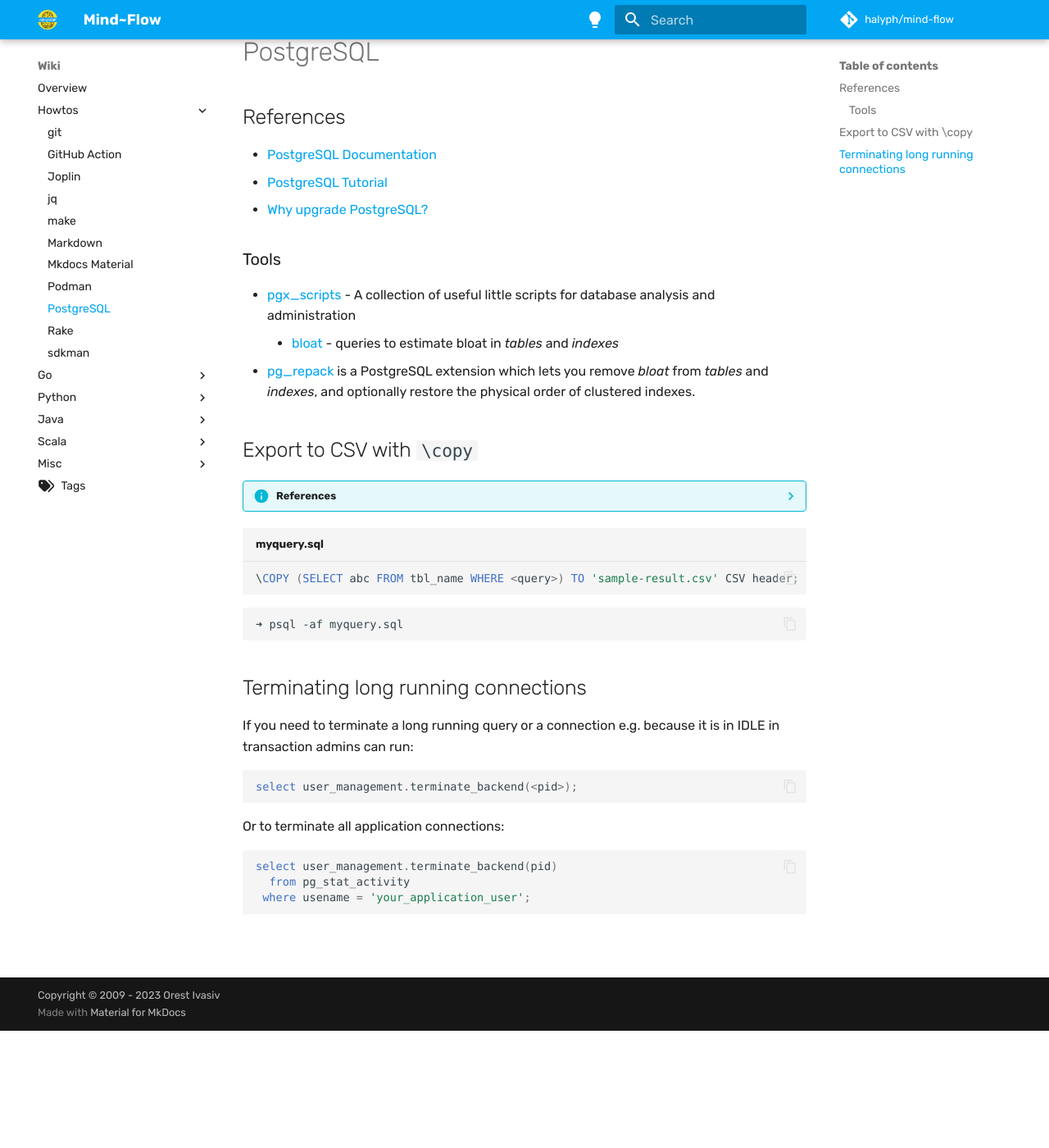
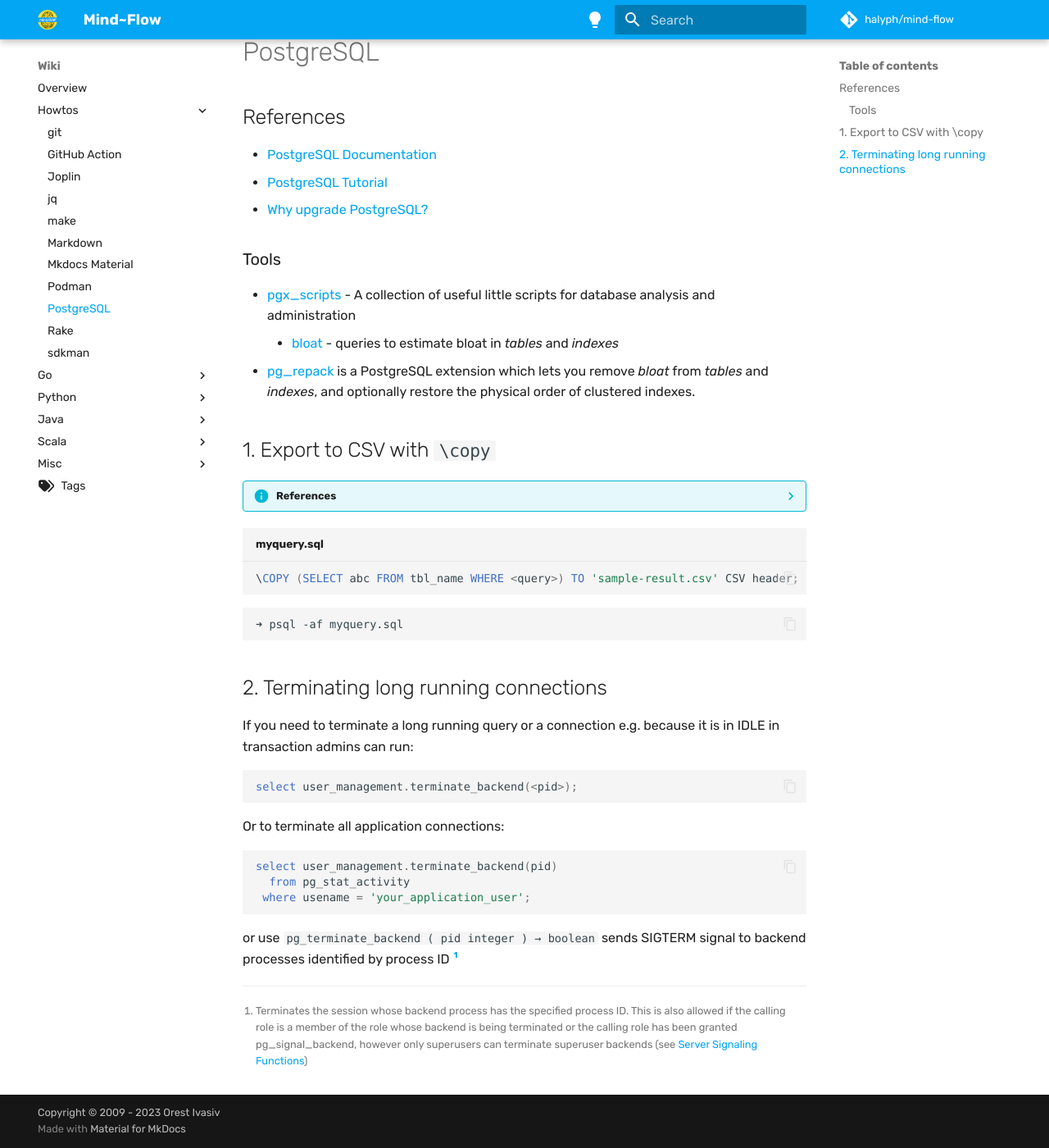
Before and after one commit to halyph/mind-flow, an MkDocs documentation site: the page built from docs/wiki/howtos/postgres.md, in a window 1280 px wide and 1400 px high, scrolled down 143 px. Shown: the whole window at 82% size. Built offline with MkDocs 1.6.1 and Material for MkDocs 9.7.7, drawn with Linux system fonts in a browser that asks for light colours; some web fonts are replaced; comment, search, counter and statistics services are not loaded.

Commit message:
upd postgres.md

````diff
--- a/docs/wiki/howtos/postgres.md
+++ b/docs/wiki/howtos/postgres.md
@@ -17,7 +17,7 @@ tags:
   - [bloat](https://github.com/pgexperts/pgx_scripts/tree/master/bloat) - queries to estimate bloat in *tables* and *indexes*
 - [pg_repack](https://github.com/reorg/pg_repack) is a PostgreSQL extension which lets you remove *bloat* from *tables* and *indexes*, and optionally restore the physical order of clustered indexes.
 
-## Export to CSV with `\copy`
+## 1. Export to CSV with `\copy`
 
 ??? info "References"
 
@@ -33,7 +33,7 @@ tags:
 ➜ psql -af myquery.sql
 ```
 
-## Terminating long running connections
+## 2. Terminating long running connections
 
 If you need to terminate a long running query or a connection e.g. because it is in IDLE in transaction admins can run:
 
@@ -48,3 +48,7 @@ select user_management.terminate_backend(pid)
   from pg_stat_activity
  where usename = 'your_application_user';
 ```
+
+or use `pg_terminate_backend ( pid integer ) → boolean` sends SIGTERM signal to backend processes identified by process ID [^1]
+
+[^1]: Terminates the session whose backend process has the specified process ID. This is also allowed if the calling role is a member of the role whose backend is being terminated or the calling role has been granted pg_signal_backend, however only superusers can terminate superuser backends (see [Server Signaling Functions](https://www.postgresql.org/docs/13/functions-admin.html#FUNCTIONS-ADMIN-SIGNAL))
````
